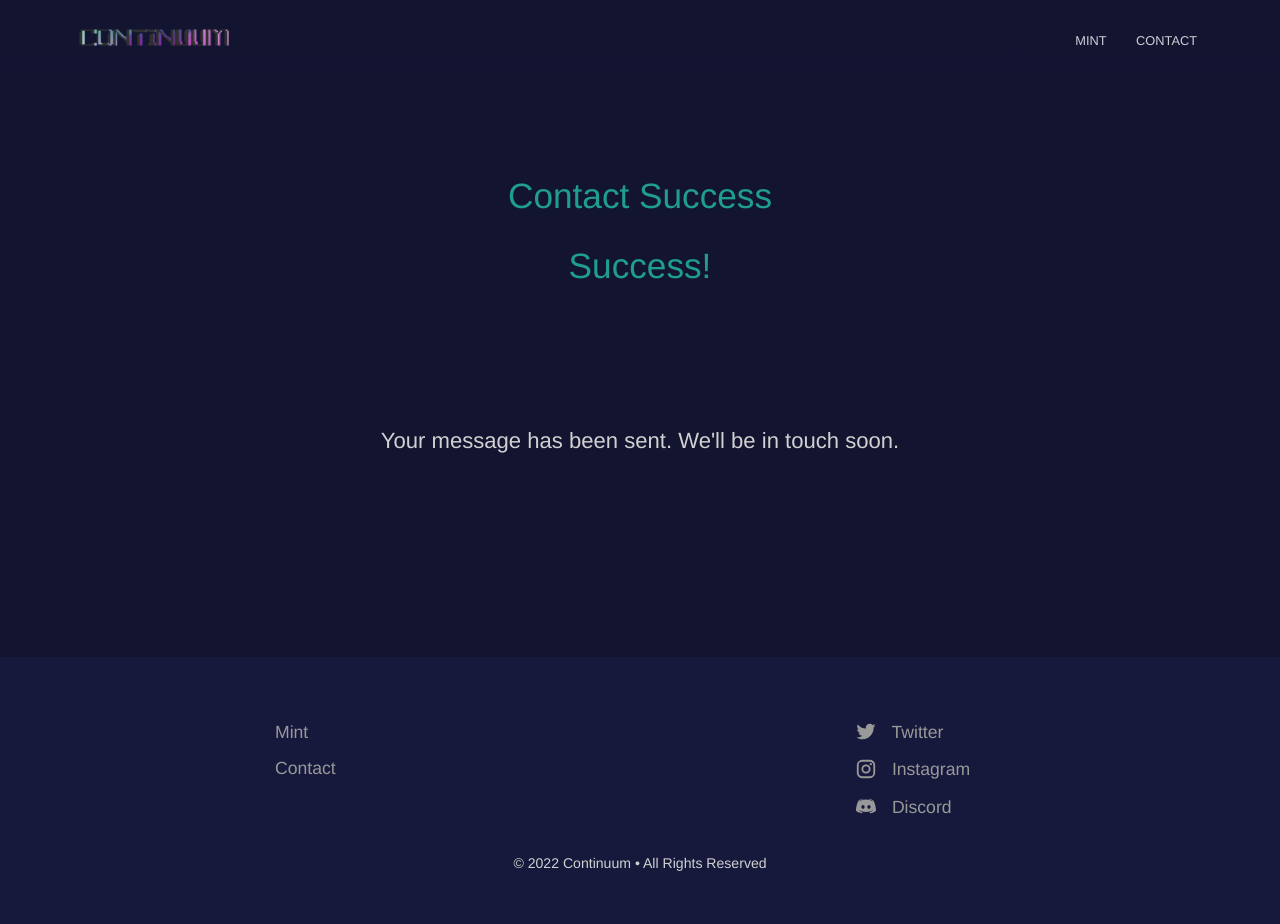
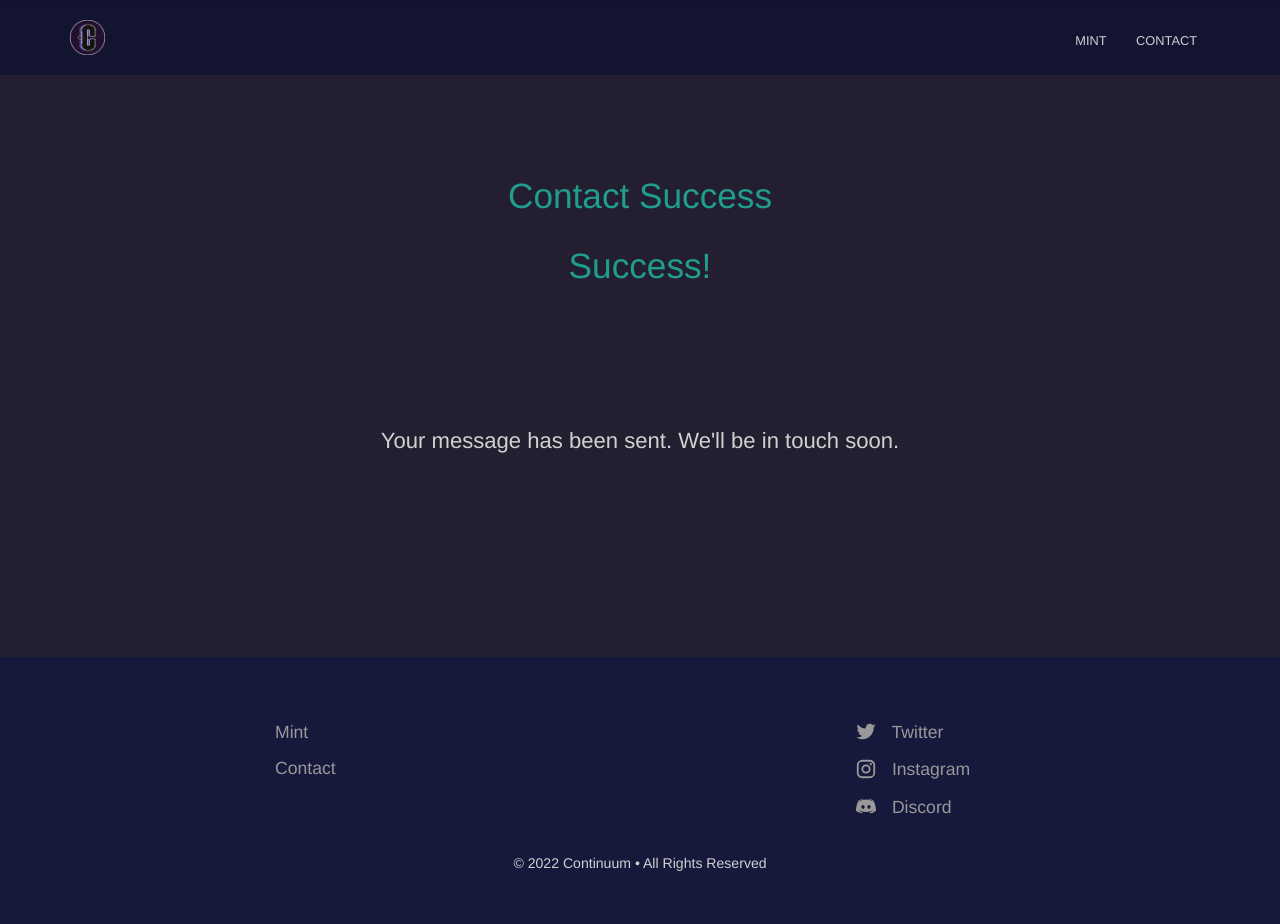
Before and after one commit to Temperedfire/continuum, a Jekyll site: the page built from contact-success.html, in a window 1280 px wide. Built offline with Jekyll 4.4.1, drawn with Linux system fonts in a browser that asks for light colours.

Commit message:
color and images update

```diff
--- a/_sass/layout.scss
+++ b/_sass/layout.scss
@@ -50,7 +50,7 @@ header {
 }
 
 .content {
-	background: #121430;
+	background: #231f30;
 	padding: 1px 0 0 0;
 	position: relative;
 }
@@ -67,7 +67,7 @@ header {
 
 section {
 	padding: 100px 0;
-	background: #121430;
+	background: #231f30;
 	color: rgb(209, 209, 209);
 }
 
```
Also changed, not shown: images/ContinuumFullLogo.png, images/Head1.PNG (deleted), images/Head2.PNG (deleted), images/Outer.PNG (deleted), images/Torso1.png (deleted), images/Torso2.png (deleted), images/launchday.png (deleted).
